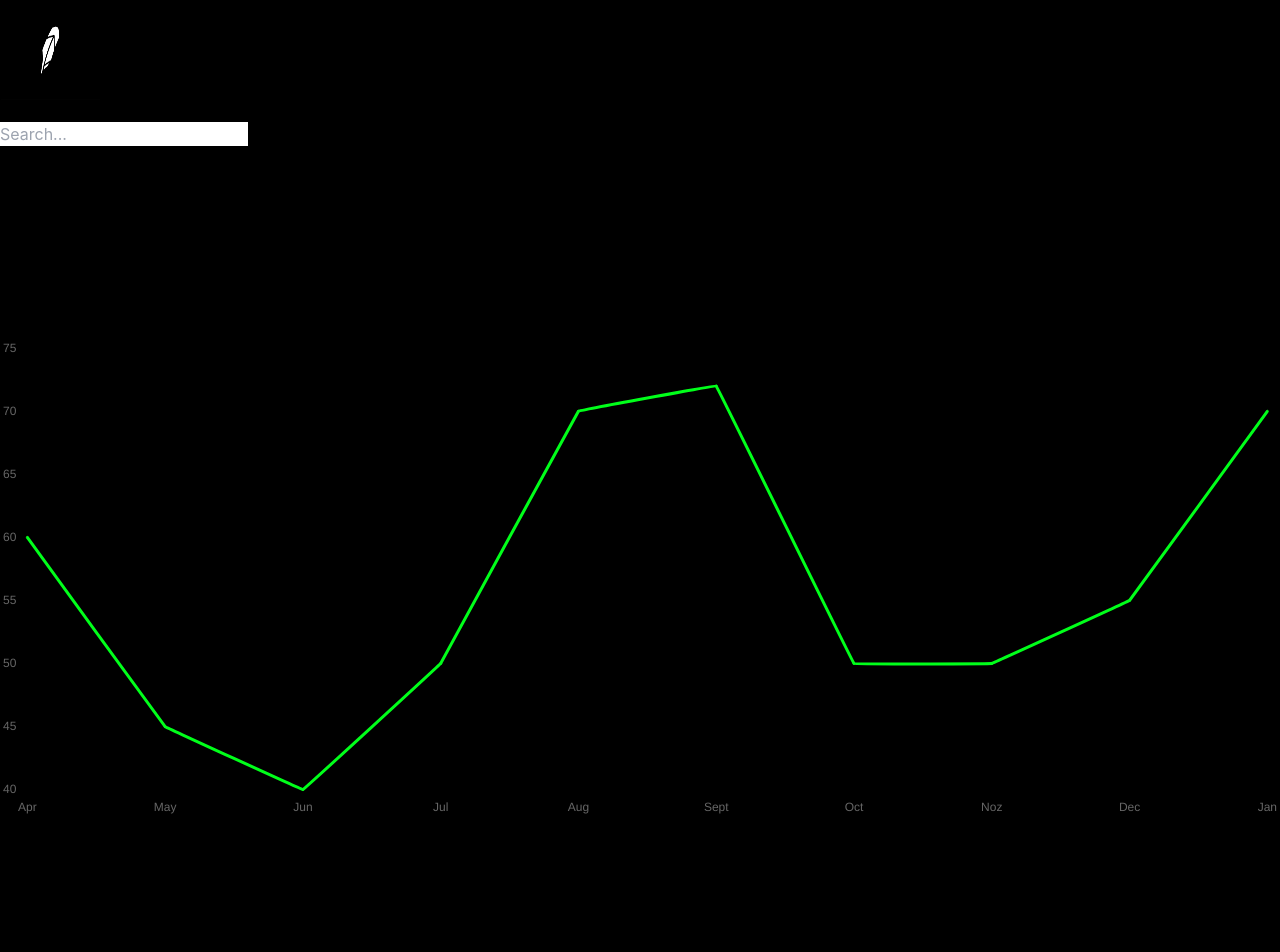
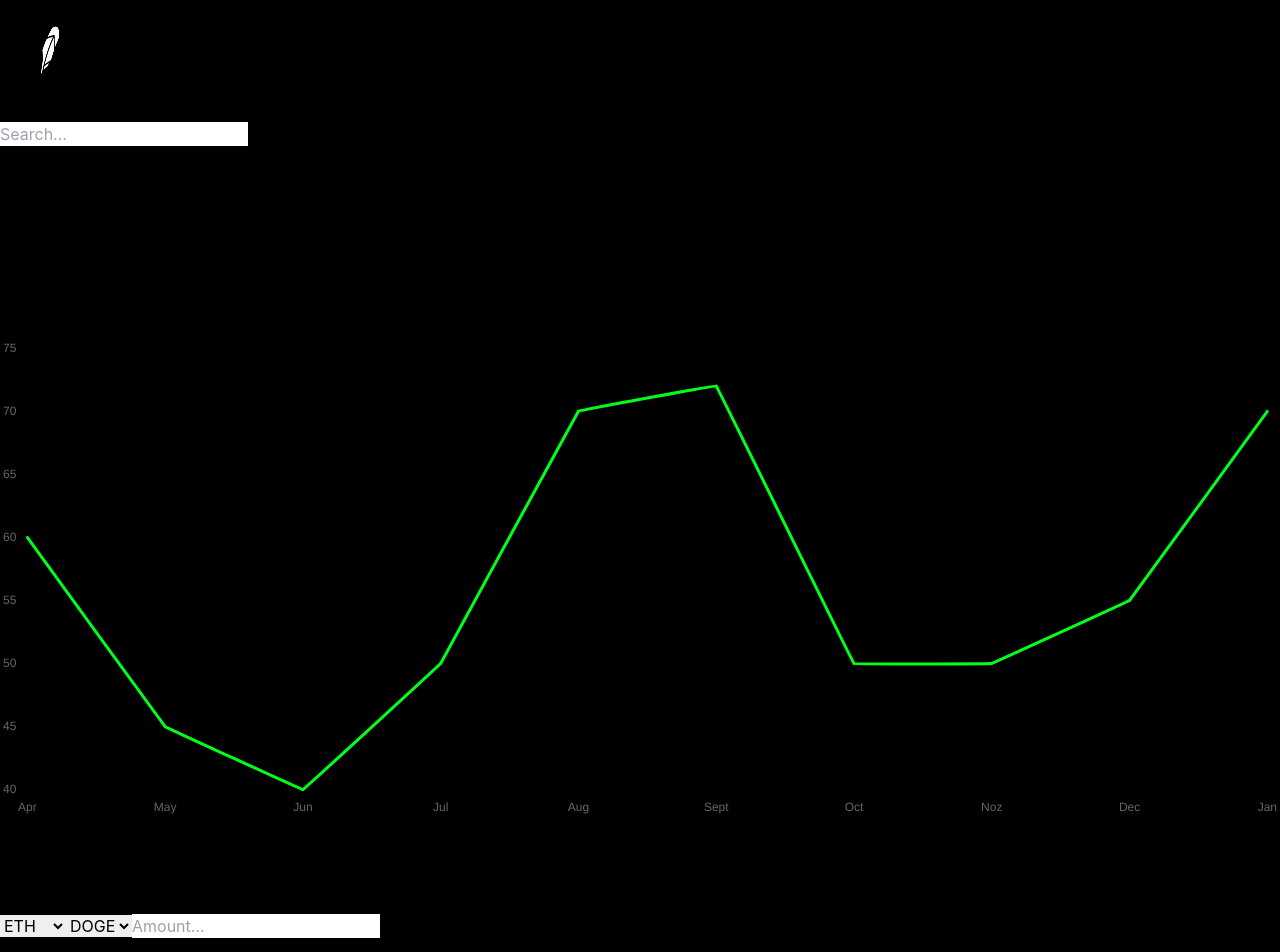
Before and after one commit to IvanSeagull/robinhood-clone, a Next.js app: page / in a window 1280 px wide. Shown: the top 952 px of the page. Built offline with nearby package versions, Linux system fonts and the light colour scheme.

Commit message:
Added buyToken component

```diff
--- /dev/null
+++ b/components/BuyTokens.js
@@ -0,0 +1,78 @@
+import React, { useContext } from 'react';
+// import { RobinhoodContext } from '../context/RobinhoodContext';
+
+const styles = {
+  inputAmount: `w-1/2 flex items-center justify-center border border-white rounded-lg p-2 bg-transparent mt-6 text-white placeholder:text-white`,
+  formContainer: `flex items-center`,
+  select: `w-1/2 flex items-center justify-center border border-white rounded-lg p-2 bg-transparent mt-6 text-white placeholder:text-white`,
+  options: `w-1/2 flex items-center justify-center border border-white rounded-lg p-2 bg-black mt-6 text-white placeholder:text-white`,
+  noticeCTA: 'font-bold text-green-500 cursor-pointer mt-5',
+};
+
+const BuyTokens = () => {
+  //   const { isAuthenticated, setAmount, mint, setCoinSelect, coinSelect, amount, toCoin, setToCoin } =
+  //     useContext(RobinhoodContext);
+  return (
+    <form className={styles.formContainer}>
+      <div className="flex h-full w-full flex-col items-center">
+        <select
+          className={styles.select}
+          //   value={coinSelect}
+          //   onChange={(e) => setCoinSelect(e.target.value)}
+        >
+          <option className={styles.options} value="ETH">
+            ETH
+          </option>
+          <option className={styles.options} value="DOGE">
+            DOGE
+          </option>
+          <option className={styles.options} value="USDC">
+            USDC
+          </option>
+          <option className={styles.options} value="LINK">
+            LINK
+          </option>
+          <option className={styles.options} value="DAI">
+            DAI
+          </option>
+        </select>
+        <select
+          className={styles.select}
+          //   value={toCoin}
+          //   onChange={(e) => setToCoin(e.target.value)}
+        >
+          <option className={styles.options} value="DOGE">
+            DOGE
+          </option>
+          <option className={styles.options} value="USDC">
+            USDC
+          </option>
+          <option className={styles.options} value="LINK">
+            LINK
+          </option>
+          <option className={styles.options} value="DAI">
+            DAI
+          </option>
+        </select>
+        <input
+          placeholder="Amount..."
+          className={styles.inputAmount}
+          type="text"
+          //   value={amount}
+          //   onChange={(e) => setAmount(e.target.value)}
+        />
+
+        <button
+          className={styles.noticeCTA}
+          type="button"
+          //   disabled={!isAuthenticated}
+          //   onClick={() => mint()}
+        >
+          Send
+        </button>
+      </div>
+    </form>
+  );
+};
+
+export default BuyTokens;
--- a/pages/index.js
+++ b/pages/index.js
@@ -5,6 +5,7 @@ import { AiOutlinePlus } from 'react-icons/ai';
 // Components
 import Header from '../components/Header';
 import PortfolioChart from '../components/PortfolioChart';
+import BuyTokens from '../components/BuyTokens';
 
 const styles = {
   wrapper: 'w-screen h-screen flex flex-col',
@@ -23,7 +24,6 @@ const styles = {
   noticeContainer: 'flex-1',
   noticeTitle: 'text-gray-500',
   noticeMessage: 'text-white font-bold',
-  noticeCTA: 'font-bold text-green-500 cursor-pointer mt-5',
   rightMain: 'flex flex-col flex-1 h-4/5 bg-[#1E2123] mt-6 rounded-lg overflow-y-scroll noScroll',
   rightMainItem: 'flex items-center text-white p-5 border-b border-[#30363b]',
   ItemTitle: 'flex-1 font-bold',
@@ -56,7 +56,7 @@ export default function Home() {
             <div className={styles.noticeContainer}>
               <div className={styles.noticeTitle}>Spend Funds</div>
               <div className={styles.noticeMessage}>Transfer your funds here</div>
-              {/* <BuyTokens/> */}
+              <BuyTokens />
             </div>
           </div>
           {/* <Notice/> */}
```
